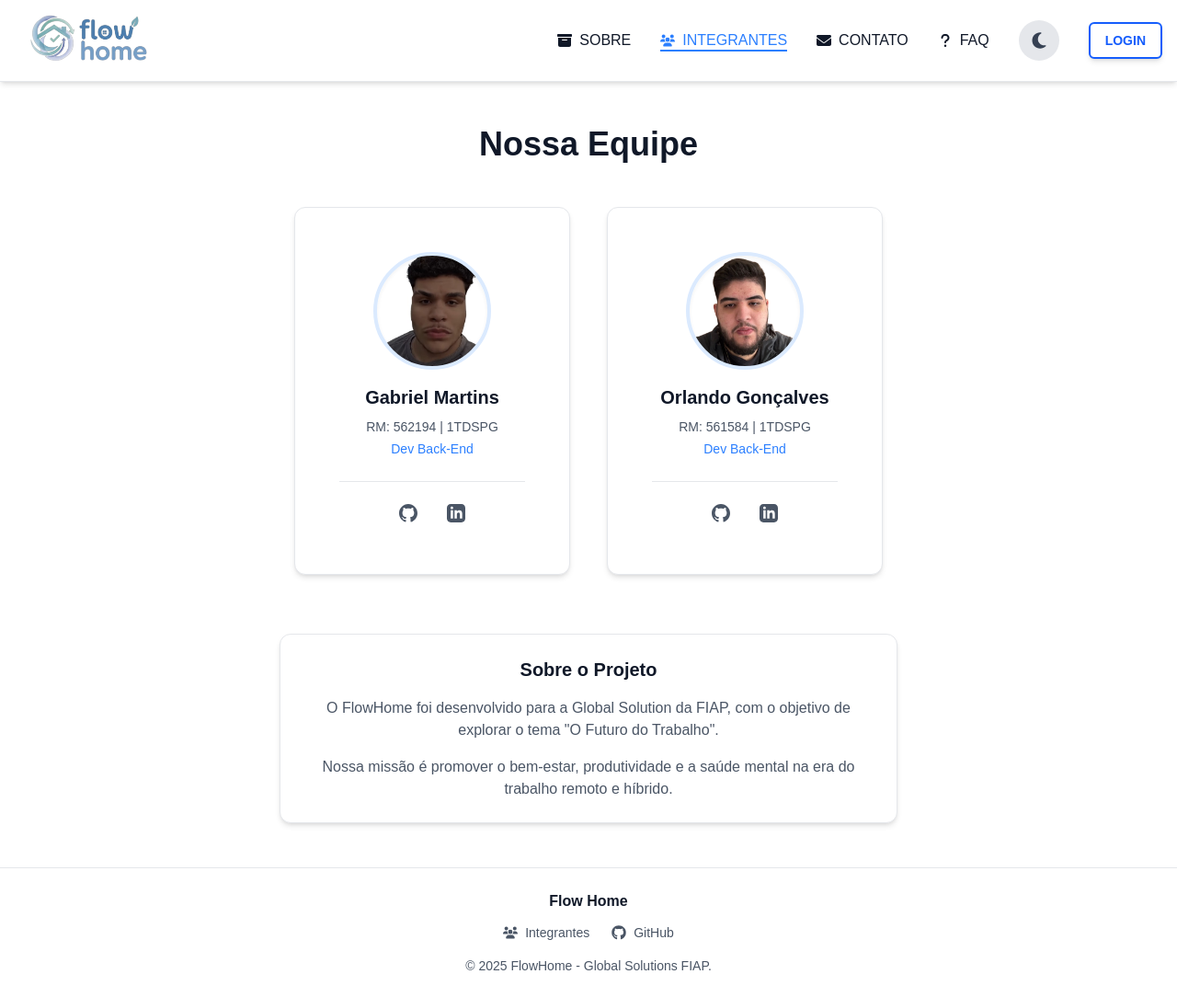
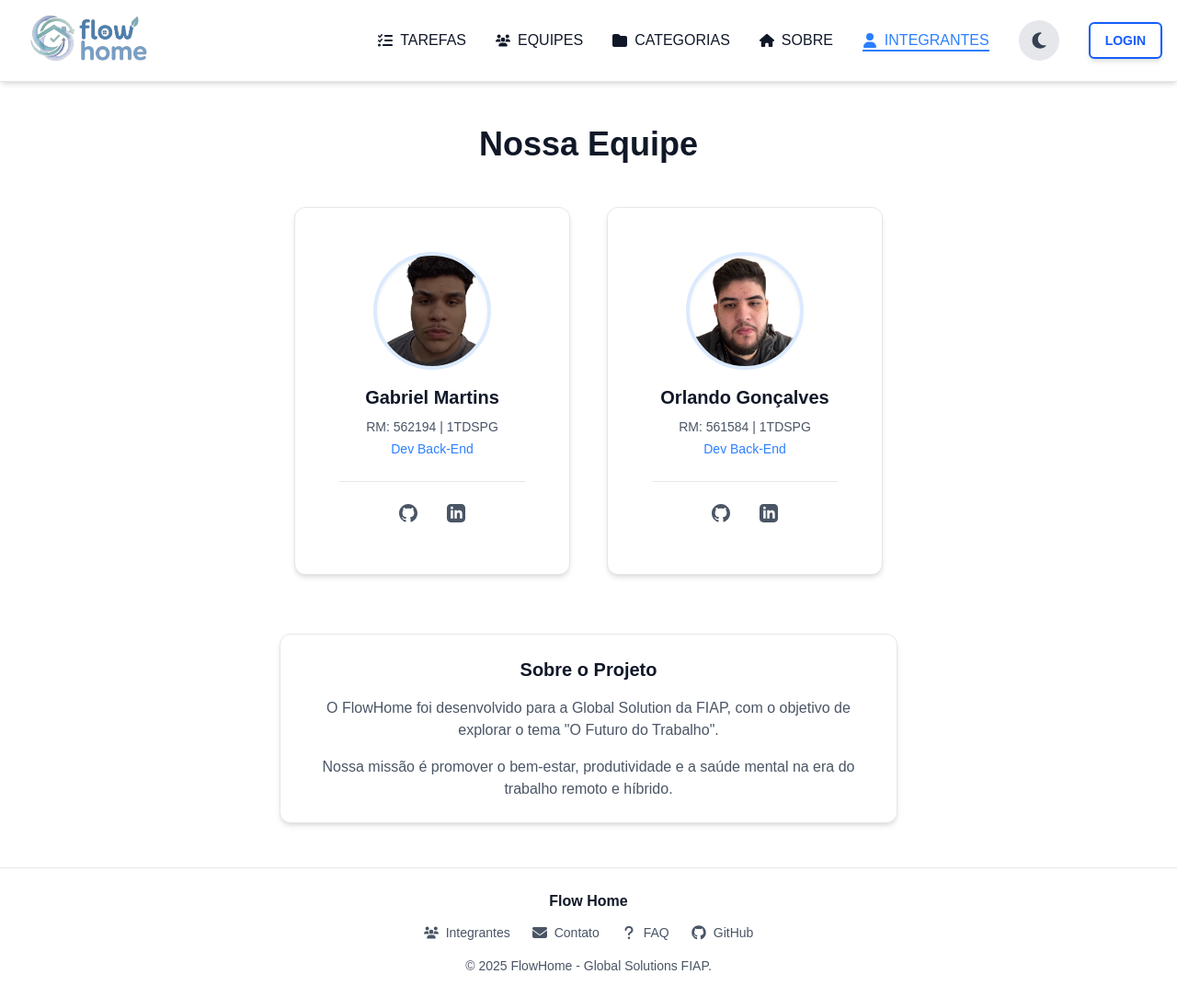
Before and after one commit to orlando-IDA/flowhome-gs, a React (Vite) app: page /integrantes in a window 1280 px wide. Shown: the whole page at 92% size. Built offline with nearby package versions, Linux system fonts and the light colour scheme.

Commit message:
feat: add new navigation links for Contato and FAQ in Footer, update icons in Header.

```diff
--- a/src/components/Footer.tsx
+++ b/src/components/Footer.tsx
@@ -1,6 +1,6 @@
 import React from 'react';
 import { NavLink } from 'react-router-dom';
-import { FaGithub, FaUsers } from 'react-icons/fa6';
+import { FaGithub, FaUsers, FaEnvelope, FaQuestion } from 'react-icons/fa6';
 import { useAppTheme } from '../context/useAppTheme';
 import { themeClasses } from '../utils/themeUtils';
 
@@ -30,6 +30,28 @@
               >
                 <FaUsers className="w-4 h-4" />
                 <span className="text-sm">Integrantes</span>
+              </NavLink>
+              <NavLink
+                to="/contato"
+                className={`
+                  flex items-center space-x-2 transition-colors duration-300
+                  ${themeClasses.textMuted(darkActive)}
+                  hover:text-blue-500
+                `}
+              >
+                <FaEnvelope className="w-4 h-4" />
+                <span className="text-sm">Contato</span>
+              </NavLink>
+              <NavLink
+                to="/faq"
+                className={`
+                  flex items-center space-x-2 transition-colors duration-300
+                  ${themeClasses.textMuted(darkActive)}
+                  hover:text-blue-500
+                `}
+              >
+                <FaQuestion className="w-4 h-4" />
+                <span className="text-sm">FAQ</span>
               </NavLink>
               <a
                 href="https://github.com/orlando-IDA/flowhome-gs"
--- a/src/components/Header.tsx
+++ b/src/components/Header.tsx
@@ -1,8 +1,8 @@
 import React, { useState } from 'react';
 import { NavLink } from 'react-router-dom';
 import {
-  FaBoxArchive, FaUsers, FaEnvelope, FaBars, FaXmark, FaQuestion,
-  FaMoon, FaSun
+  FaListCheck, FaUsers, FaFolder, FaBars, FaXmark, FaMoon, FaSun,
+  FaHouse, FaUser, FaSignal
 } from 'react-icons/fa6';
 import { useAppTheme } from '../context/useAppTheme';
 import { themeClasses } from '../utils/themeUtils';
@@ -31,15 +31,32 @@
     </NavLink>
   );
 
-  const MobileNavLink = ({ to, text, icon }: { to: string, text: string, icon: React.ReactNode }) => (
+  const MobileNavLink = ({ to, text, icon }: { to: string, text: string, icon: React.ReactNode }) => {
+    const { darkActive } = useAppTheme();
+
+    return (
       <NavLink
         to={to}
-      className={({ isActive }) => `block py-2 ${isActive ? "text-blue-500 font-bold" : ""}`}
+        className={({ isActive }) => `
+          flex items-center gap-4 p-4 rounded-xl transition-all duration-300
+          ${isActive
+            ? 'bg-blue-500 text-white shadow-lg transform scale-105'
+            : `${themeClasses.text(darkActive)} ${darkActive ? 'hover:bg-gray-800' : 'hover:bg-gray-100'}`
+          }
+        `}
         onClick={() => setIsMenuOpen(false)}
       >
-      <span className="flex items-center gap-3">{icon} {text}</span>
+        {({ isActive }) => (
+          <>
+            <div className={`p-2 rounded-lg ${isActive ? 'bg-white/20' : darkActive ? 'bg-gray-700' : 'bg-gray-100'}`}>
+              {icon}
+            </div>
+            <span className="text-lg font-medium">{text}</span>
+          </>
+        )}
       </NavLink>
     );
+  };
 
   return (
     <header className={`
@@ -52,7 +69,7 @@
       <div className="container mx-auto px-4 py-3">
         <div className="flex justify-between items-center">
 
-          <NavLink to="/">
+          <NavLink to="/" className="flex items-center gap-3">
             <img
               src="/flowhome-logo.png"
               alt="Logo FlowHome"
@@ -62,10 +79,11 @@
 
           <nav className="hidden md:flex items-center gap-6 lg:gap-8">
             <ul className="flex items-center gap-6 lg:gap-8">
-              <li><NavLinkIcon to="/sobre" text="SOBRE" icon={<FaBoxArchive />} /></li>
-              <li><NavLinkIcon to="/integrantes" text="INTEGRANTES" icon={<FaUsers />} /></li>
-              <li><NavLinkIcon to="/contato" text="CONTATO" icon={<FaEnvelope />} /></li>
-              <li><NavLinkIcon to="/faq" text="FAQ" icon={<FaQuestion />} /></li>
+              <li><NavLinkIcon to="/tarefas" text="TAREFAS" icon={<FaListCheck />} /></li>
+              <li><NavLinkIcon to="/equipes" text="EQUIPES" icon={<FaUsers />} /></li>
+              <li><NavLinkIcon to="/categorias" text="CATEGORIAS" icon={<FaFolder />} /></li>
+              <li><NavLinkIcon to="/sobre" text="SOBRE" icon={<FaHouse />} /></li>
+              <li><NavLinkIcon to="/integrantes" text="INTEGRANTES" icon={<FaUser />} /></li>
             </ul>
 
             <button
@@ -91,7 +109,7 @@
           </nav>
 
           <button
-            className={`md:hidden focus:outline-none ${themeClasses.text(darkActive)}`}
+            className={`md:hidden p-2 rounded-lg transition-all duration-300 ${darkActive ? 'hover:bg-gray-800' : 'hover:bg-gray-100'}`}
             onClick={toggleMenu}
             aria-label="Abrir menu"
           >
@@ -100,50 +118,79 @@
         </div>
 
         {isMenuOpen && (
-          <nav className={`md:hidden mt-4 pt-4 border-t ${themeClasses.border(darkActive)}`}>
-            <ul className="flex flex-col gap-4">
-              <li><MobileNavLink to="/sobre" text="SOBRE" icon={<FaBoxArchive />} /></li>
-              <li><MobileNavLink to="/integrantes" text="INTEGRANTES" icon={<FaUsers />} /></li>
-              <li><MobileNavLink to="/contato" text="CONTATO" icon={<FaEnvelope />} /></li>
-              <li><MobileNavLink to="/faq" text="FAQ" icon={<FaQuestion />} /></li>
+          <div className={`
+            md:hidden fixed inset-0 top-0 left-0 z-50 transition-all duration-300
+            ${darkActive ? 'bg-black/50' : 'bg-black/30'}
+          `}>
+            <div className={`
+              absolute top-0 right-0 h-full w-80 max-w-full transform transition-transform duration-300
+              ${themeClasses.bg(darkActive)}
+              ${themeClasses.shadow(darkActive)}
+            `}>
+              <div className="flex flex-col h-full">
+                <div className={`flex items-center justify-between p-6 border-b ${themeClasses.border(darkActive)}`}>
+                  <div className="flex items-center gap-3">
+                    <img
+                      src="/flowhome-logo.png"
+                      alt="Logo FlowHome"
+                      className={`w-10 h-10 object-contain ${themeClasses.logo(darkActive)}`}
+                    />
+                    <span className="text-xl font-bold">Menu</span>
+                  </div>
+                  <button
+                    onClick={toggleMenu}
+                    className={`p-2 rounded-lg transition-all duration-300 ${darkActive ? 'hover:bg-gray-800' : 'hover:bg-gray-100'}`}
+                  >
+                    <FaXmark className="w-5 h-5" />
+                  </button>
+                </div>
 
-              <li className={`pt-2 border-t ${themeClasses.border(darkActive)}`}>
+                <div className="flex-1 overflow-y-auto p-6 space-y-3">
+                  <MobileNavLink to="/" text="INÍCIO" icon={<FaHouse />} />
+                  <MobileNavLink to="/tarefas" text="TAREFAS" icon={<FaListCheck />} />
+                  <MobileNavLink to="/equipes" text="EQUIPES" icon={<FaUsers />} />
+                  <MobileNavLink to="/categorias" text="CATEGORIAS" icon={<FaFolder />} />
+                  <MobileNavLink to="/sobre" text="SOBRE" icon={<FaHouse />} />
+                  <MobileNavLink to="/integrantes" text="INTEGRANTES" icon={<FaUser />} />
+                </div>
+
+                <div className={`p-6 space-y-4 border-t ${themeClasses.border(darkActive)}`}>
                   <button
                     onClick={() => {
                       switchTheme();
                       setIsMenuOpen(false);
                     }}
                     className={`
-                    w-full flex items-center justify-center gap-3 py-3 rounded-md transition-colors
+                      w-full flex items-center justify-center gap-3 p-4 rounded-xl transition-all duration-300
                       ${themeClasses.btnSecondary(darkActive)}
                     `}
                   >
                     {darkActive ? (
                       <>
                         <FaSun className="w-5 h-5" />
-                      <span>Tema Claro</span>
+                        <span className="font-medium">Tema Claro</span>
                       </>
                     ) : (
                       <>
                         <FaMoon className="w-5 h-5" />
-                      <span>Tema Escuro</span>
+                        <span className="font-medium">Tema Escuro</span>
                       </>
                     )}
                   </button>
-              </li>
 
-              <li className={`pt-2 border-t ${themeClasses.border(darkActive)}`}>
                   <NavLink to="/login" className="w-full" onClick={() => setIsMenuOpen(false)}>
                     <button className={`
-                    w-full px-4 py-3 font-semibold rounded-md transition-colors duration-300 border
+                      w-full flex items-center justify-center gap-3 p-4 font-semibold rounded-xl transition-all duration-300 border
                       ${themeClasses.btnPrimary(darkActive)}
                     `}>
-                    LOGIN
+                      <FaSignal className="w-5 h-5" />
+                      <span>ENTRAR</span>
                     </button>
                   </NavLink>
-              </li>
-            </ul>
-          </nav>
+                </div>
+              </div>
+            </div>
+          </div>
         )}
       </div>
     </header>
```
Lines whose indentation alone changed are shown as unchanged.
